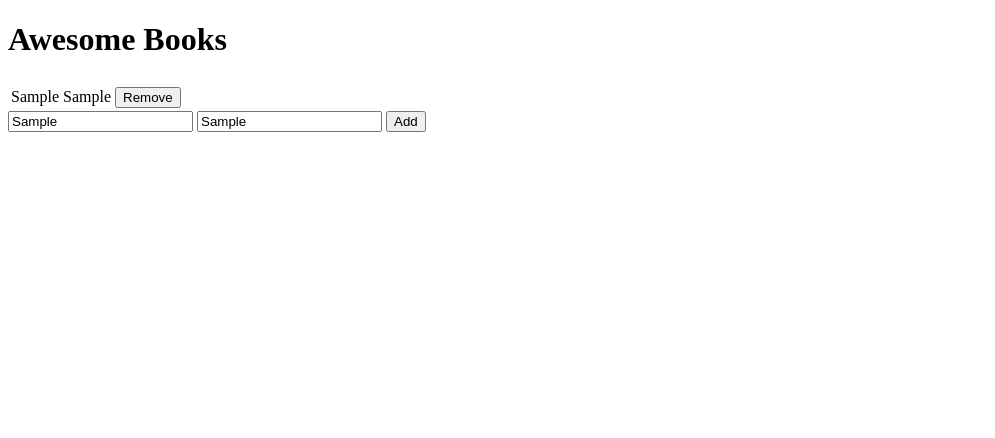
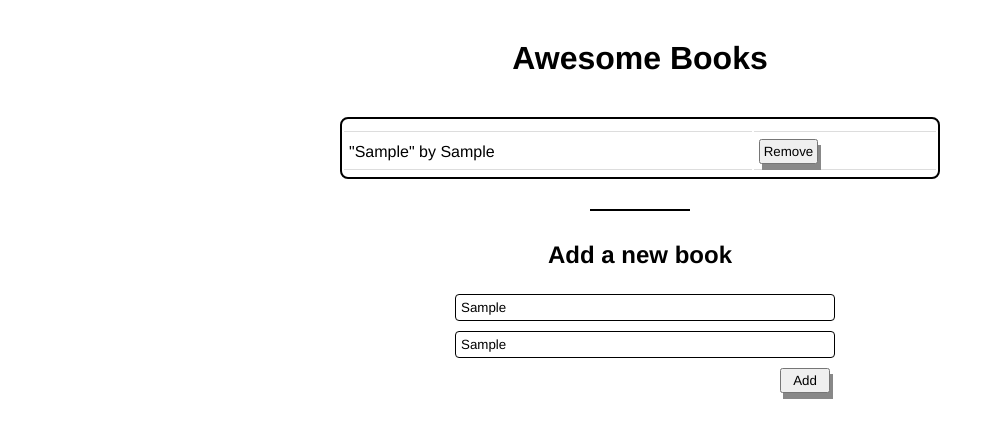
Before and after one commit to CindyDorantes/draft, a plain HTML site: page Awesome-books/index.html in a window 1280 px wide. Both pictures are taken after typing "Sample", "Sample" into the empty fields and a click on the button "Add". Shown: the whole page, without its empty margins (0-995 px from the left). Drawn offline with Linux system fonts and the light colour scheme.

Commit message:
use JS classes and create methods to add and remove books

```diff
--- a/Awesome-books/app.js
+++ b/Awesome-books/app.js
@@ -17,6 +17,7 @@ function Remove(parentBtn) {
 
 function add() {
   dataBase.push(newBook);
+  console.log(dataBase);
   const table = document.getElementById('tbody');
   const row = document.createElement('tr');
   table.appendChild(row);
--- /dev/null
+++ b/Awesome-books/classes.js
@@ -0,0 +1,57 @@
+const table = document.getElementById('tbody');
+const btnAdd = document.getElementById('button');
+let dataBase = [];
+
+class Book {
+  constructor(title, author) {
+    this.title = title;
+    this.author = author;
+  }
+
+  addBook() {
+    dataBase.push(this);
+  }
+
+  displayBook() {
+    const row = document.createElement('tr');
+    table.appendChild(row);
+
+    const information = document.createElement('td');
+    information.textContent = `"${this.title}" by ${this.author}`;
+    row.appendChild(information);
+
+    const dataRemove = document.createElement('td');
+    row.appendChild(dataRemove);
+    const btnRemove = document.createElement('button');
+    btnRemove.textContent = 'Remove';
+    dataRemove.appendChild(btnRemove);
+
+    // Add remove action to the btnRemove that has been created for THIS instance
+    btnRemove.addEventListener('click', (e) => {
+      const parentBtn = e.target.parentNode;
+      dataBase = dataBase.filter((x) => (x.author !== this.author) || (x.title !== this.title));
+      parentBtn.parentElement.remove();
+      localStorage.setItem('baseData', JSON.stringify(dataBase));
+    });
+  }
+}
+
+btnAdd.addEventListener('click', () => {
+  const nameTitle = document.getElementById('book').value;
+  const nameAuthor = document.getElementById('author').value;
+
+  const newBook = new Book(nameTitle, nameAuthor);
+  newBook.addBook();
+  newBook.displayBook();
+
+  localStorage.setItem('baseData', JSON.stringify(dataBase));
+});
+
+// RECUPERANDO LA TABLA CUANDO LA PAGINA SE RECARGA //
+if (localStorage.getItem('baseData')) {
+  dataBase = JSON.parse(localStorage.getItem('baseData'));
+  for (let i = 0; i < dataBase.length; i += 1) {
+    const newBook = new Book(dataBase[i].title, dataBase[i].author);
+    newBook.displayBook();
+  }
+}
--- a/Awesome-books/index.html
+++ b/Awesome-books/index.html
@@ -1,15 +1,19 @@
 <!DOCTYPE html>
 <html lang="en">
+
 <head>
   <meta charset="UTF-8">
   <meta http-equiv="X-UA-Compatible" content="IE=edge">
   <meta name="viewport" content="width=device-width, initial-scale=1.0">
   <title>Awesome Books</title>
+  <link rel="stylesheet" href="style.css">
 </head>
+
 <body>
   <header>
     <h1 class="title">Awesome Books</h1>
   </header>
+  <main>
     <table id="table" class="table">
       <thead>
         <tr>
@@ -22,11 +26,15 @@
         <!-- elements created with JS -->
       </tbody>
     </table>
+    <div></div>
+    <h2>Add a new book</h2>
     <form class="form" action="#">
-        <input id="book" type="text" placeholder="title" class="book-title">
-        <input id="author" type="text" placeholder="author" class="author-title">
+      <input id="book" type="text" placeholder="title" class="book-title" required>
+      <input id="author" type="text" placeholder="author" class="author-title" required>
       <button id="button" type="button" class="add">Add</button>
     </form>
-    <script src="app.js"></script>
+  </main>
+  <script src="classes.js"></script>
 </body>
+
 </html>
--- /dev/null
+++ b/Awesome-books/style.css
@@ -0,0 +1,78 @@
+* {
+  margin: 0;
+  padding: 0;
+  box-sizing: border-box;
+  font-family:'Franklin Gothic Medium', 'Arial Narrow', Arial, sans-serif;
+}
+
+h1 {
+  text-align: center;
+  padding: 40px;
+}
+
+h2 {
+  text-align: center;
+  margin: 10px;
+  margin-top: 30px;
+}
+
+main {
+  display: flex;
+  flex-direction: column;
+  justify-content: center;
+  align-items: center;
+  padding-bottom: 40px;
+}
+
+.table {
+  border: 2px solid black;
+  text-align: justify;
+  width: 60%;
+  max-width: 600px;
+  padding-bottom: 5px;
+  border-radius: 8px;
+}
+
+.table td {
+  padding: 5px;
+  border-bottom: 1px solid #ddd;
+}
+
+tr:nth-child(even) {
+  background-color: #f2f2f2;
+}
+
+div {
+  border-top: 2px solid black;
+  margin-top: 30px;
+  width: 100px;
+}
+
+.form {
+  display: flex;
+  flex-direction: column;
+  justify-content: center;
+  width: 400px;
+  padding: 10px;
+
+}
+
+.book-title,
+.author-title {
+  width: 100%;
+  padding: 5px;
+  margin: 5px;
+  border: 1.5px solid black;
+  border-radius: 4px;
+}
+
+button {
+  padding: 3px;
+  box-shadow: 3px 6px #888888
+}
+
+.add {
+  width: 50px;
+  align-self: flex-end;
+  margin-top: 5px;
+}
```
Lines whose indentation alone changed are shown as unchanged.
